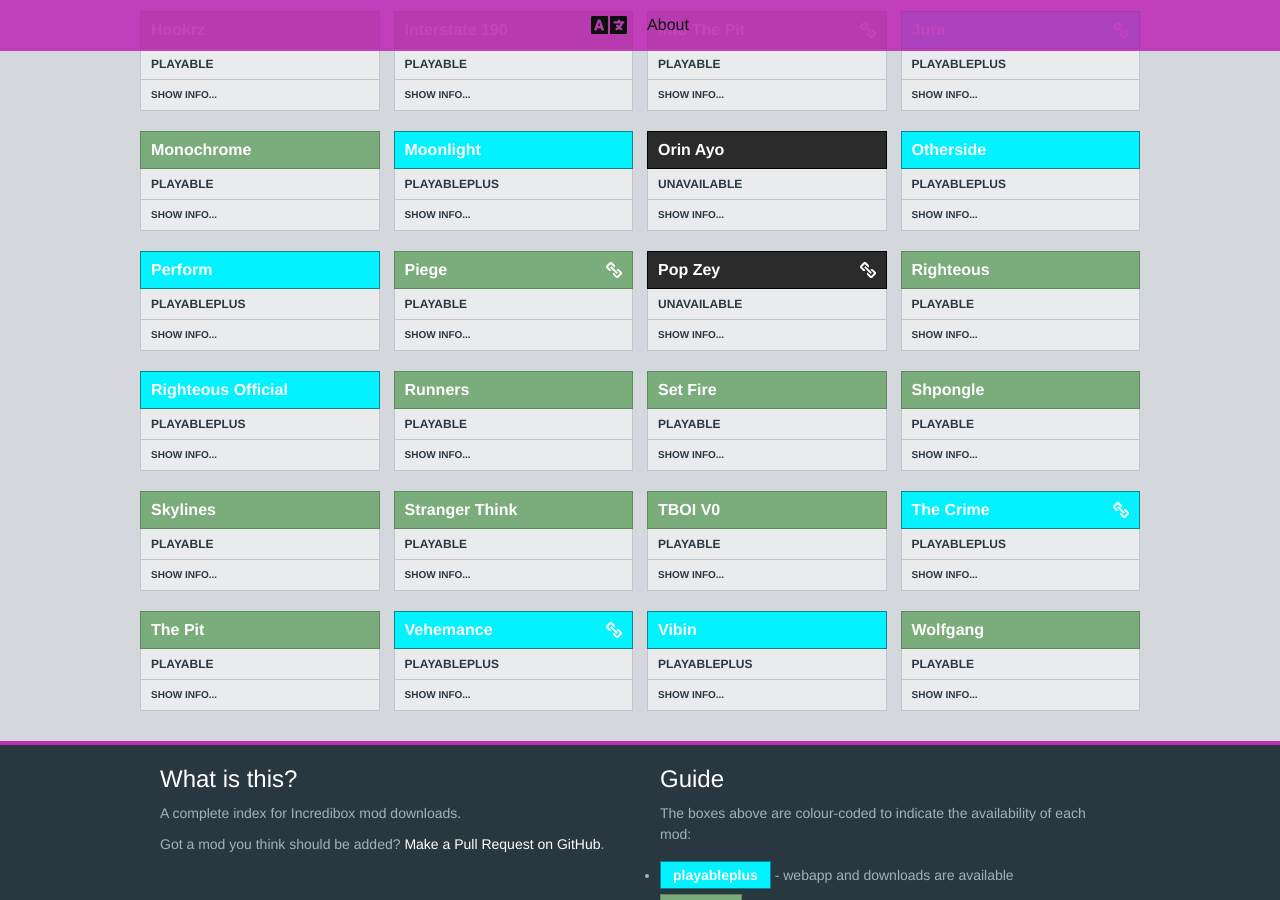
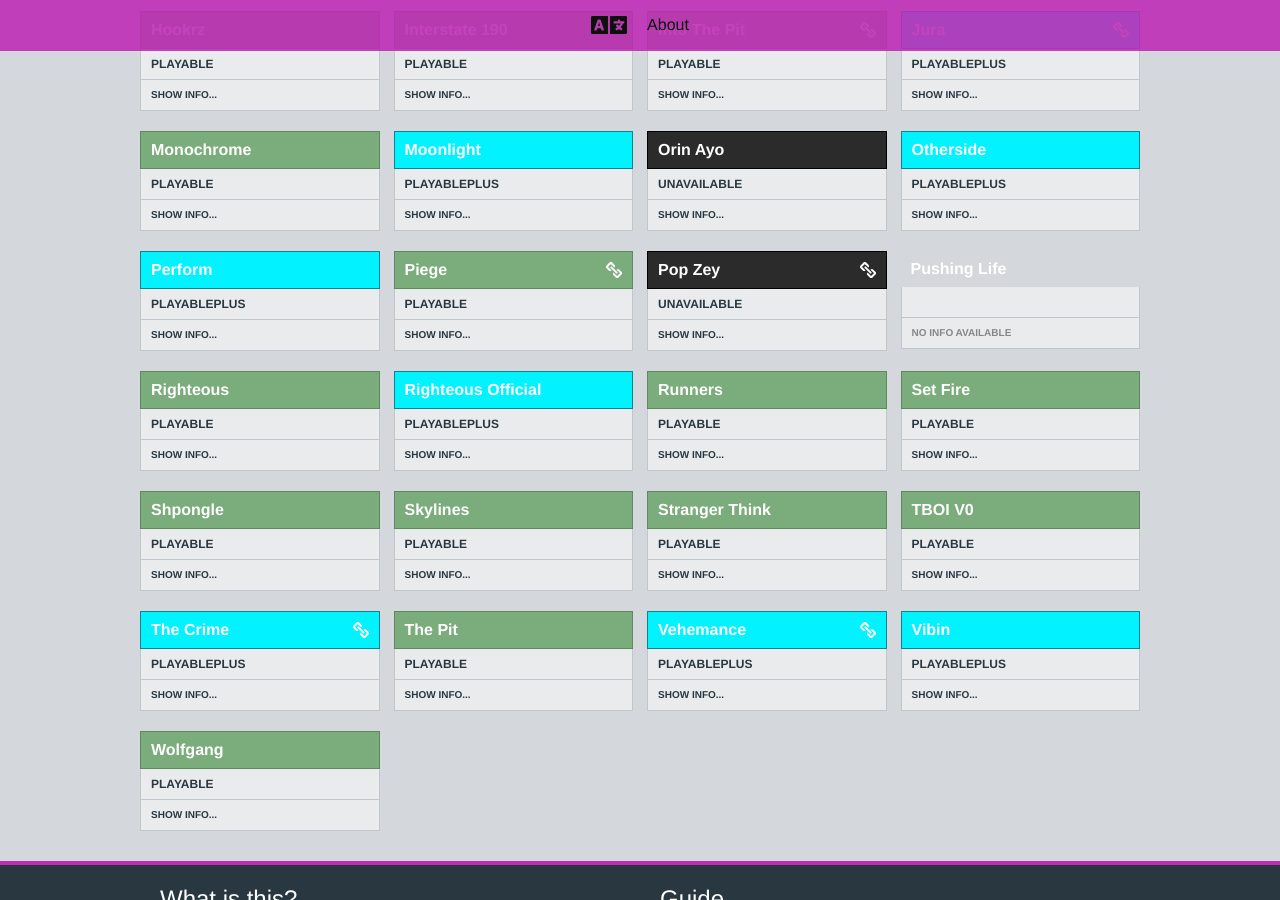
Before and after one commit to Incredimods/incredimods.github.io, a Jekyll site: the page built from _pages/index.html, in a window 1280 px wide and 900 px high, scrolled down 708 px. Built offline with Jekyll 4.4.1, drawn with Linux system fonts in a browser that asks for light colours.

Commit message:
Update sites.json

```diff
--- a/_data/sites.json
+++ b/_data/sites.json
@@ -175,6 +175,9 @@
         "names": ["pop zey"]
     },
     {
+        "name": "Pushing Life"
+    },
+    {
         "name": "Righteous",
         "webapp": "https://incredimods.github.io/Righteous",
         "android": "https://github.com/Incredimods/Righteous/releases/download/Righteous/Righteous.apk",
```
